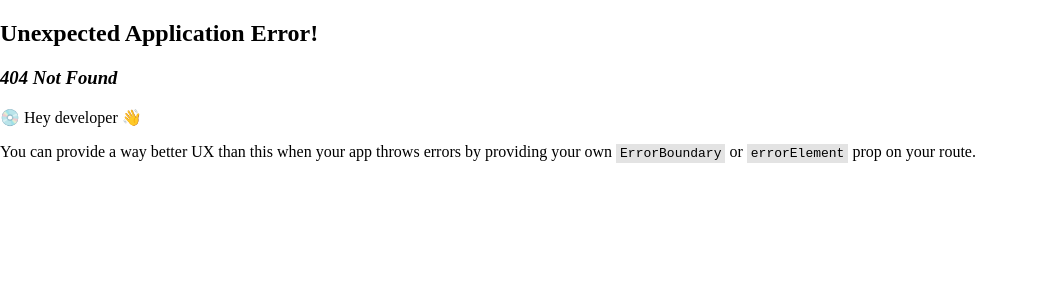
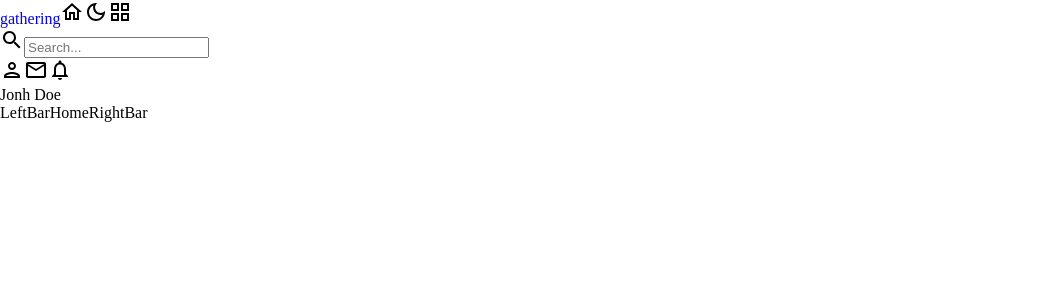
Before and after one commit to lucasb-silva/social-gathering, a React (Vite) app: page / in a window 1280 px wide. Before the commit this address had no page. Shown: the top 300 px of the page, without its empty margins (0-1038 px from the left). Built offline with nearby package versions, Linux system fonts and the light colour scheme.

Commit message:
Montagem do layout e definição do componente `<Outlet />`

```diff
--- a/src/App.jsx
+++ b/src/App.jsx
@@ -1,14 +1,65 @@
 import Login from "./pages/login/Login";
 import Register from "./pages/register/Register";
+import Navbar from "./components/navbar/Navbar";
+import LeftBar from "./components/leftBar/LeftBar";
+import RightBar from "./components/rightBar/RightBar";
+import Home from "./pages/home/Home";
+import Profile from "./pages/profile/Profile";
+
+
 import {
   createBrowserRouter,
+  Navigate,
+  Outlet,
   RouterProvider,
 } from "react-router-dom";
 
 
 function App() {
 
+  const currentUser = true;
+
+  const Layout = ()=>{
+    return(
+      <div>
+        <Navbar />
+        <div style={{display:"flex"}}>
+          <LeftBar />
+          <Outlet />
+          <RightBar />
+        </div>
+      </div>
+    )
+  };
+
+  // Check if user is logged in and return component
+  const ProtectedRoute = ({children}) => {
+    if(!currentUser){
+      return <Navigate to="/login"/>
+    }
+    return children;
+  }
+
   const router = createBrowserRouter([
+    {
+      path:"/",
+      element: (
+        // Everything inside ProtectedRoute will be check by the function
+        <ProtectedRoute>
+          <Layout />
+        </ProtectedRoute>
+      ),
+      children:[
+        {
+          path:"/",
+          element:<Home />
+        },
+        {
+          path:"/profile/:id",
+          element:<Profile />
+        }
+      ]
+    },
     {
       path: "/login",
       element: <Login />,
```
